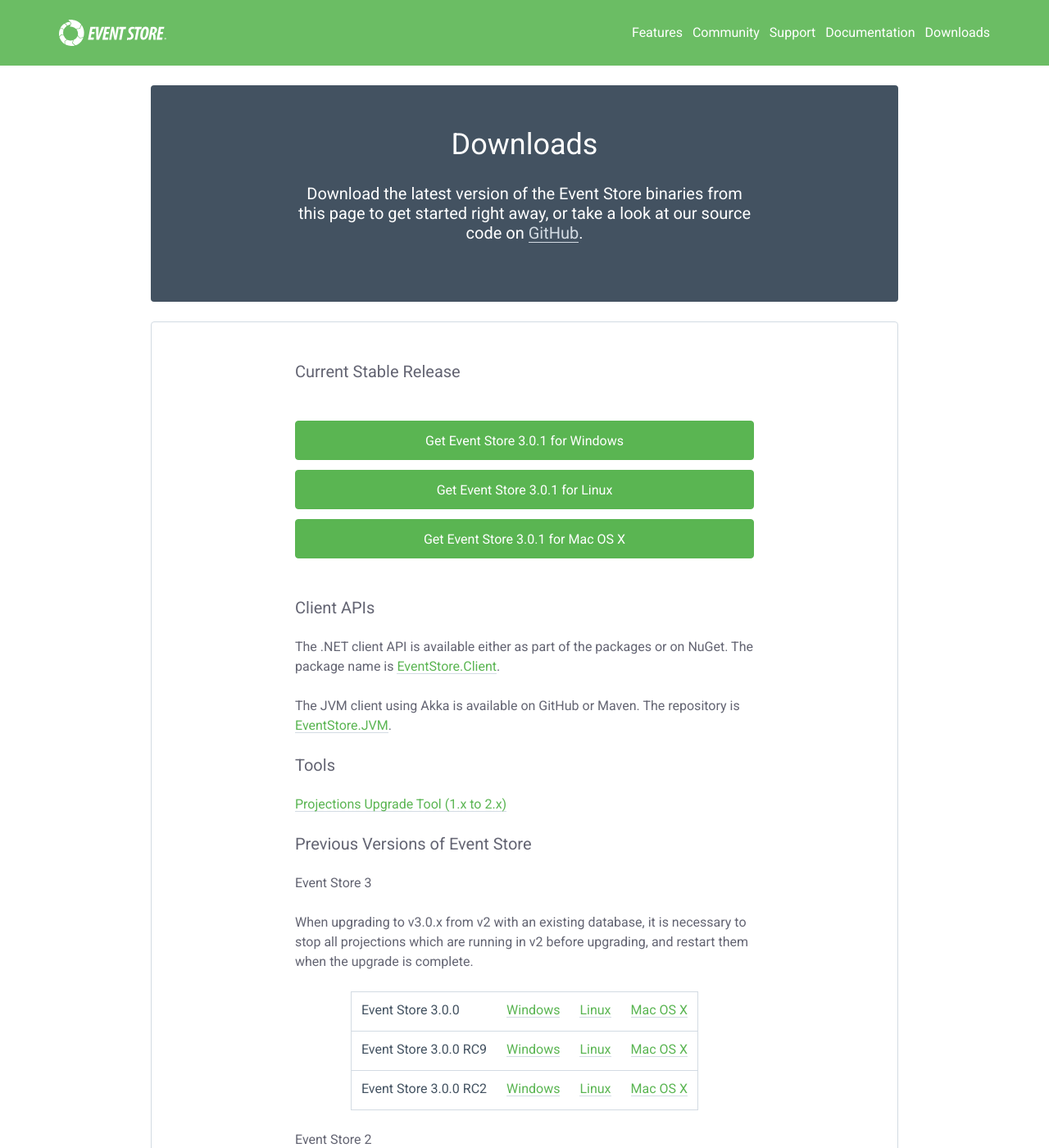
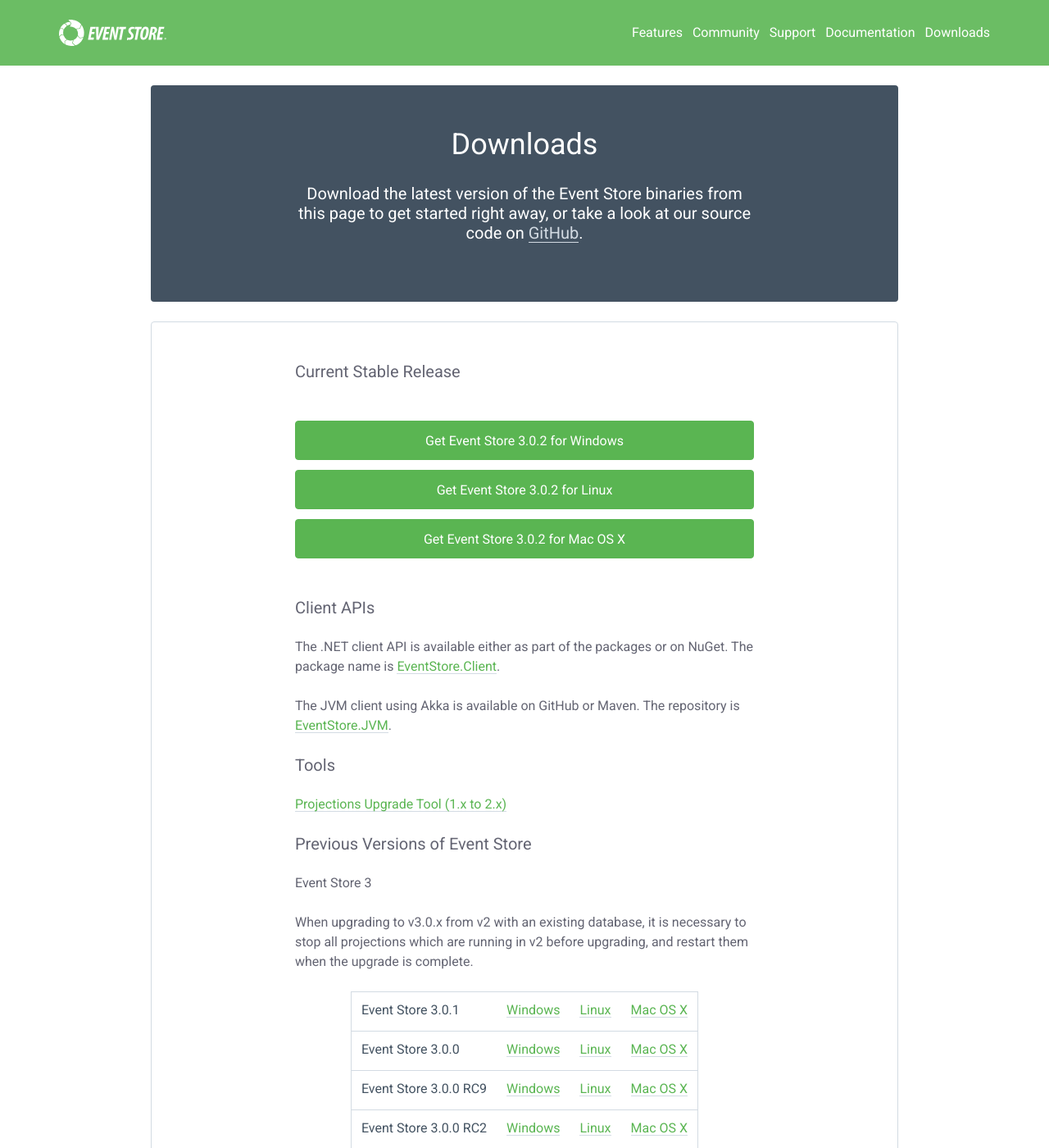
Before and after one commit to sandboxorg/geteventstore.com, a Jekyll site: the page built from downloads/index.html, in a window 1280 px wide and 1400 px high. Shown: the whole window at 82% size. Built offline with Jekyll 4.4.1, drawn with Linux system fonts in a browser that asks for light colours; nearby versions of some CDN libraries; Markdown is read by kramdown in place of the engine named in the settings.

Commit message:
Add 3.0.2 to downloads page

```diff
--- a/downloads/index.html
+++ b/downloads/index.html
@@ -22,9 +22,9 @@ description: "Download Event Store binaries for Windows, Linux or Mac OS X."
 		<div class="page-main">
 			<h2>Current Stable Release</h2>
 			<p class="call-to-action download-buttons">
-				<a href="http://download.geteventstore.com/binaries/EventStore-OSS-Win-v3.0.1.zip" class="btn btn--primary">Get Event Store 3.0.1 for Windows</a>
-				<a href="http://download.geteventstore.com/binaries/EventStore-OSS-Linux-v3.0.1.tar.gz" class="btn btn--primary">Get Event Store 3.0.1 for Linux</a>
-				<a href="http://download.geteventstore.com/binaries/EventStore-OSS-Mac-v3.0.1.tar.gz" class="btn btn--primary">Get Event Store 3.0.1 for Mac OS X</a>
+				<a href="http://download.geteventstore.com/binaries/EventStore-OSS-Win-v3.0.2.zip" class="btn btn--primary">Get Event Store 3.0.2 for Windows</a>
+				<a href="http://download.geteventstore.com/binaries/EventStore-OSS-Linux-v3.0.2.tar.gz" class="btn btn--primary">Get Event Store 3.0.2 for Linux</a>
+				<a href="http://download.geteventstore.com/binaries/EventStore-OSS-Mac-v3.0.2.tar.gz" class="btn btn--primary">Get Event Store 3.0.2 for Mac OS X</a>
 			</p>
 			<h2>Client APIs</h2>
 			<p>The .NET client API is available either as part of the packages or on NuGet. The package name is <a href="http://nuget.org/packages/EventStore.Client">EventStore.Client</a>.</p>
@@ -37,6 +37,12 @@ description: "Download Event Store binaries for Windows, Linux or Mac OS X."
 			<p>When upgrading to v3.0.x from v2 with an existing database, it is necessary to stop all projections which are running in v2 before upgrading, and restart them when the upgrade is complete.</p>
 			<table>
 				<tbody>
+					<tr>
+						<td>Event Store 3.0.1</td>
+						<td><a href="http://download.geteventstore.com/binaries/EventStore-OSS-Win-v3.0.1.zip">Windows</a></td>
+						<td><a href="http://download.geteventstore.com/binaries/EventStore-OSS-Linux-v3.0.1.tar.gz">Linux</a></td>
+						<td><a href="http://download.geteventstore.com/binaries/EventStore-OSS-Mac-v3.0.1.tar.gz">Mac OS X</a></td>
+					</tr>
 					<tr>
 						<td>Event Store 3.0.0</td>
 						<td><a href="http://download.geteventstore.com/binaries/EventStore-OSS-Win-v3.0.0.zip">Windows</a></td>
```
